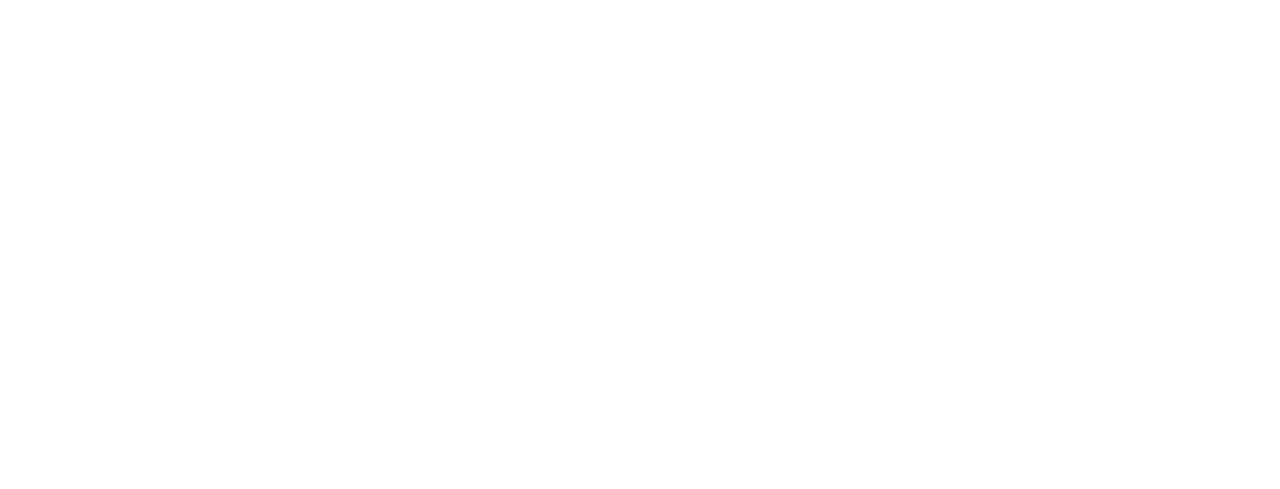
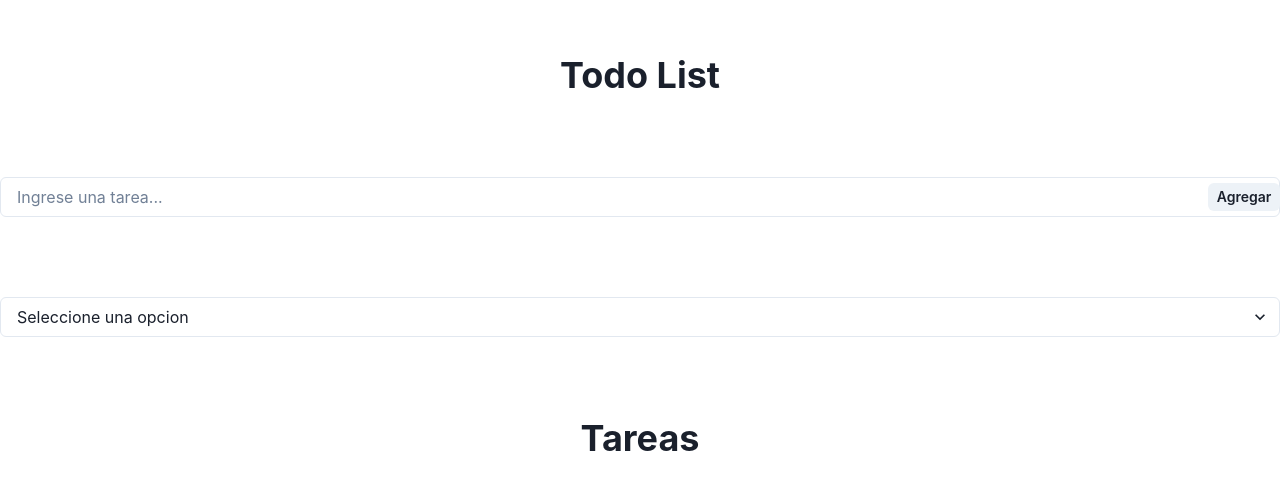
Before and after one commit to MarinaArrieta/To-Do-List, a React (Vite) app in the folder to-do-list/: page / in a window 1280 px wide. Shown: the part 143-632 px from the top of the page. Built offline with nearby package versions, Linux system fonts and the light colour scheme.

Commit message:
Funciones de listar, titulos, input, select y boton

```diff
--- a/to-do-list/src/components/List.jsx
+++ b/to-do-list/src/components/List.jsx
@@ -1,10 +1,18 @@
-import Item from "./Item"
+// import Item from "./Item"
+import { VStack, Text, Heading, HStack, Button } from '@chakra-ui/react'
 
-const List = () => {
+
+export const List = ({ tasks, onDelete }) => {
   return (
-    <div>
-
-    </div>
+    <VStack>
+        <Heading>Tareas</Heading>
+        {tasks.map((task, index)=> (
+            <HStack key={index+task}>
+                <Text>{task}</Text>
+                <Button onClick={()=>onDelete(index)}>Eliminar</Button>
+            </HStack>
+        ))}
+    </VStack>
   )
 }
 
--- a/to-do-list/src/components/TodoList.jsx
+++ b/to-do-list/src/components/TodoList.jsx
@@ -1,11 +1,51 @@
-import List from "./List"
+import { Heading, VStack, InputRightElement, InputGroup, Input, Button, Select } from '@chakra-ui/react'
+import React, { useState } from 'react'
+import { getLocalStorage, setLocalStorage } from '../utils/localStorage'
+import { List } from './List'
 
 const TodoList = () => {
+
+    const initialValue = getLocalStorage('tasks') || []
+    const [value, setValue] = useState('')
+    const [tasks, setTasks] = useState(initialValue)
+
+    const onDelete = (indexElement)=>{
+        const deleteTasks = tasks.filter((_, index)=> index !== indexElement)
+        setTasks(deleteTasks)
+        setLocalStorage('tasks', deleteTasks)
+    }
+
+    const handleClick = ()=>{
+        const newTasks = [...tasks, value]
+        setTasks(newTasks)
+        setLocalStorage('tasks', newTasks)
+    }
+
   return (
-    <div>
-
-    </div>
-  )
+    <VStack minH='100vh' spacing={20} justifyContent='center'>
+        <Heading>Todo List</Heading>
+        <InputGroup size='md'>
+            <Input
+                pr='4.5rem'
+                type='text'
+                placeholder='Ingrese una tarea...'
+                value={value}
+                onChange={(e)=>setValue(e.target.value)}
+            />
+            <InputRightElement width='4.5rem'>
+                <Button h='1.75rem' size='sm' onClick={handleClick}>
+                    Agregar
+                </Button>
+            </InputRightElement>
+        </InputGroup>
+        <Select placeholder='Seleccione una opcion'>
+            <option value='todas'>Todas</option>
+            <option value='completas'>Completas</option>
+            <option value='incompletas'>Incompletas</option>
+        </Select>
+        <List tasks={tasks} onDelete={onDelete}/>
+    </VStack>
+    )
 }
 
 export default TodoList
```
